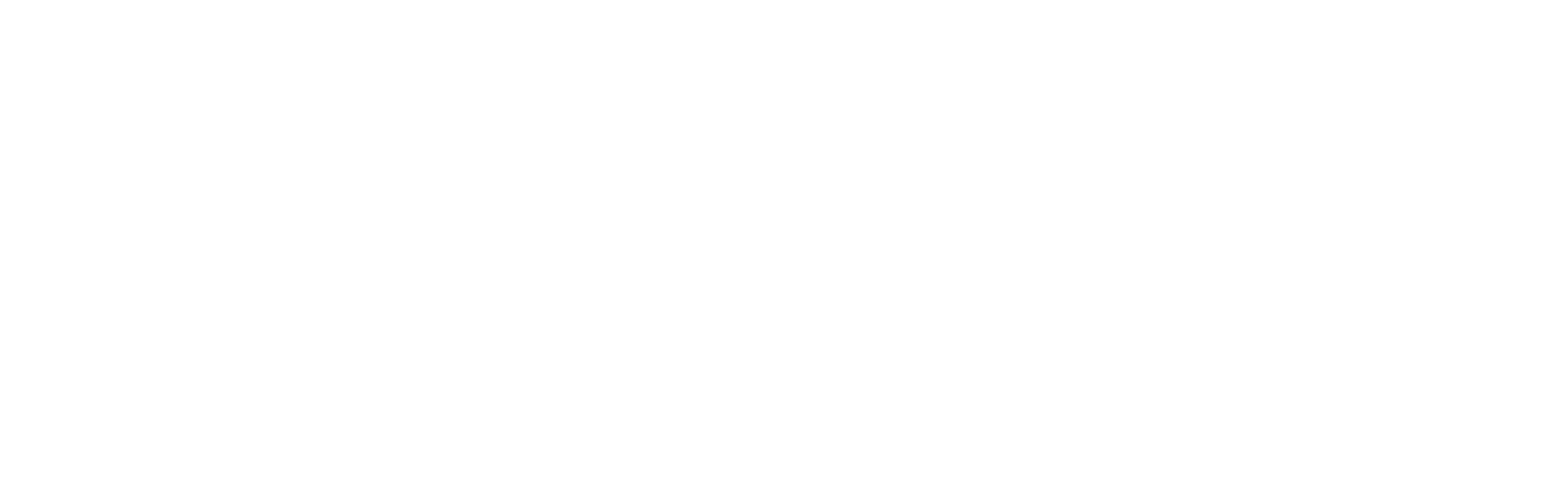
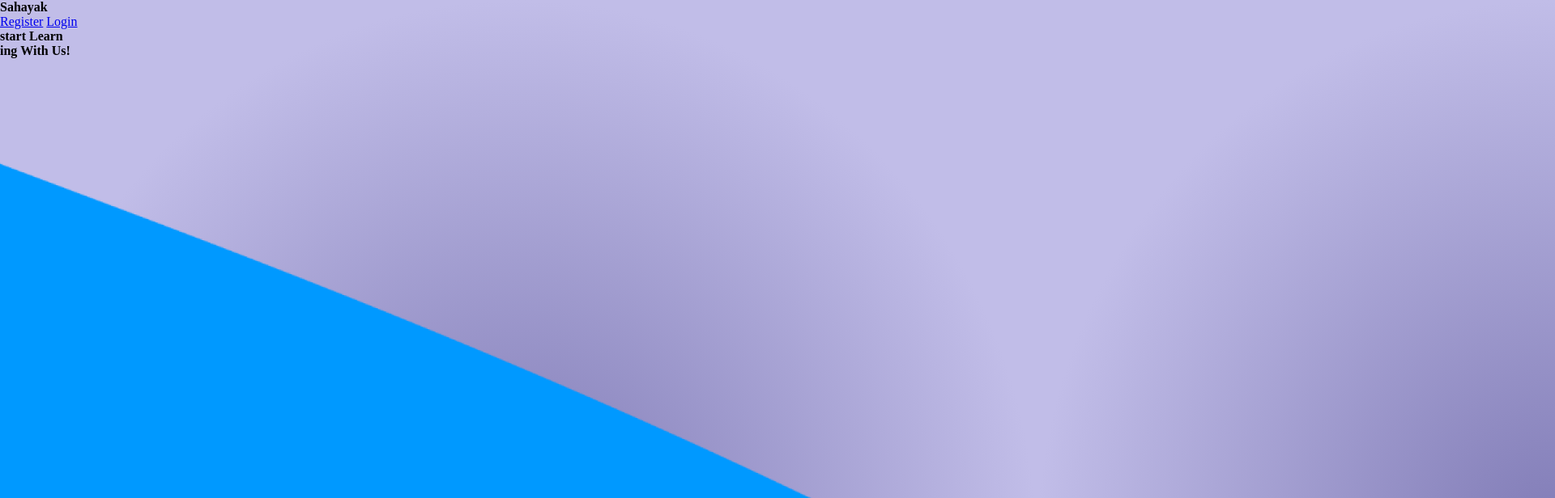
Before and after one commit to Garima3110/Sahayak-SIH2023, a website: page frontend/index.html in a window 1280 px wide. Shown: the top 616 px of the page at 81% size, 1920 px wide, since content can reach past the window. Drawn offline with Linux system fonts and the light colour scheme; a web font is replaced by a local one.

Commit message:
varun -> index.html intialisation

```diff
--- a/frontend/index.html
+++ b/frontend/index.html
@@ -3,10 +3,39 @@
 <head>
     <meta charset="UTF-8">
     <meta name="viewport" content="width=device-width, initial-scale=1.0">
-    <title>Sahayak</title>
+    <title>Sahayak - Official Website</title>
     <link rel="stylesheet" type="text/css" href="style.css"/>
+    <link rel="preconnect" href="https://fonts.googleapis.com">
+    <link rel="preconnect" href="https://fonts.gstatic.com" crossorigin>
+    <link href="https://fonts.googleapis.com/css2?family=Inter:wght@300;500;700&family=Seymour+One&display=swap" rel="stylesheet">
+    <script src="https://kit.fontawesome.com/c0c1f0b98f.js" crossorigin="anonymous"></script>
 </head>
 <body>
+    <nav class="navbar">
+        <div class="logo">
+            <strong>Sahayak</strong>
+        </div>
 
+        <div class="links">
+            <a href="#" class="navbar_link">Register</a>
+            <a href="#" class="navbar_link">Login</a>
+        </div>
+    </nav>
+
+    <section class="hero_wrapper">
+        <div class="circle">
+            <strong class="heading2">start</strong>
+            <strong class="hero_heading">Learn<br>ing</strong>
+            <strong class="heading2">With Us!</strong>
+        </div>
+
+        <div class="hero_illustrations">
+            <img src="" alt="">
+        </div>
+
+        <div class="hero_transition">
+            <img src="./images/transition.png" alt="">
+        </div>
+    </section>
 </body>
 </html>
--- a/frontend/style.css
+++ b/frontend/style.css
@@ -0,0 +1,12 @@
+body {
+    margin: 0;
+    padding: 0;
+    box-sizing: border-box;
+    background: radial-gradient(50% 50% at 50% 50%, #7F7AB5 0%, #C1BDE8 100%);
+}
+
+
+/* navbar styling */
+.navbar {
+
+}
```
Also changed, not shown: frontend/images/transition.png (added).
